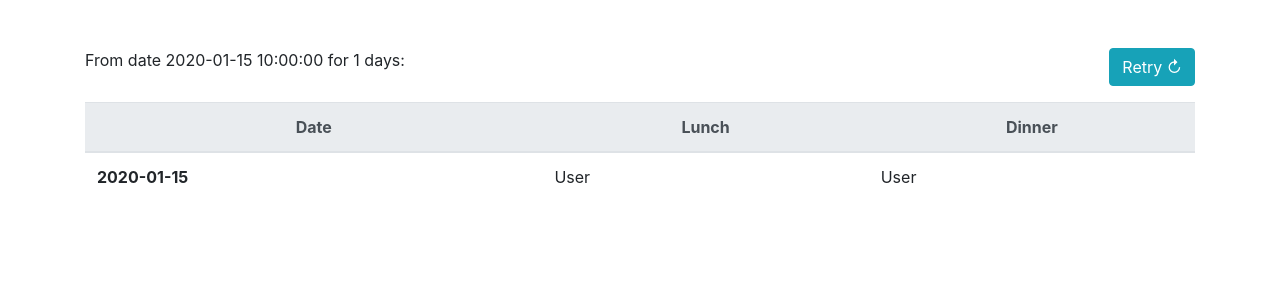
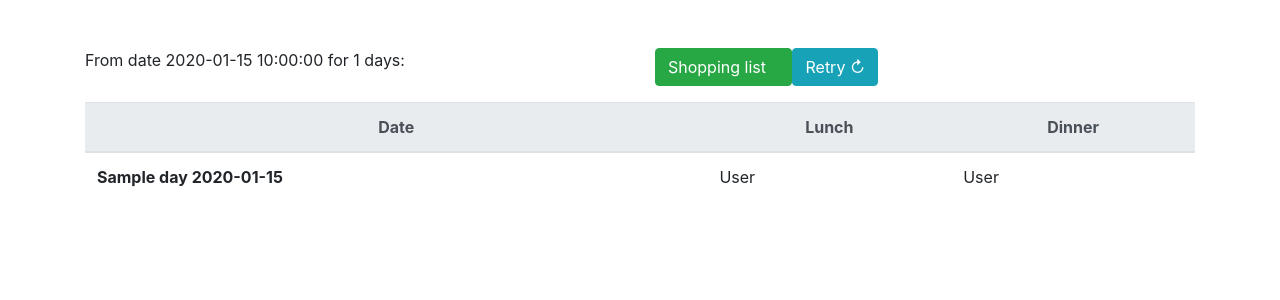
Before and after one commit to had/yummyweek, a Flask app: template app/templates/suggest.html in a window 1280 px wide. Shown: the part 70-370 px from the top of the page. Run offline with Flask 2, Linux system fonts and the light colour scheme; tables that the repository leaves empty hold one stand-in row (values such as "Sample post"); the template is opened without the code that fills it: values that come from a table or form of the project are taken from there, most other values are stand-ins (such as "Sample title", 1, 10 or a date in 2020); some libraries are stand-ins or nearby versions.

Commit message:
Added shopping list for suggestions

```diff
--- a/app/templates/base.html
+++ b/app/templates/base.html
@@ -31,7 +31,7 @@
                 </ul>
             </div>
         </nav>
-        <div class="container">
+        <div class="container pb-5">
             {% for message in get_flashed_messages() %}
                 <div class="alert alert-warning">
                     <button type="button" class="close" data-dismiss="alert">&times;</button>
--- a/app/templates/suggest.html
+++ b/app/templates/suggest.html
@@ -4,7 +4,13 @@
 
 <div class="row pb-3">
     <div class="col-sm">From date {{ start_date }} for {{ nb_days }} days:</div>
-    <div class="col-sm text-right"><a type="button" class="btn btn-info" href="{{url_for(".redo_suggest")}}"> Retry ↻ </a></div>
+
+    <div class="col-sm ">
+        <div class="btn-toolbar text-right" role="toolbar">
+            <a type="button" class="btn btn-success" href="{{url_for(".shoppinglist")}}"> Shopping list &nbsp&nbsp <i class="fa fa-list"></i> </a>
+            <a type="button" class="btn btn-info" href="{{url_for(".redo_suggest")}}"> Retry ↻ </a>
+        </div>
+    </div>
 </div>
 
 <div class="table-responsive-sm">
@@ -17,16 +23,16 @@
     </tr>
   </thead>
   <tbody>
-{% for d in dates %}
+{% for day,date in dates %}
     <tr>
-        <th scope="row text-center">{{d}}</th>
+        <th scope="row text-center">{{day}} {{date}}</th>
         <td>
             {{mealnames[suggested_lunches[loop.index0]]}}
-            <a type="button" class="btn btn-sm"  data-toggle="modal" data-target="#ModifySuggestionModal" data-date="{{d}}/L"> <i class="fas fa-edit"></i> </a>
+            <a type="button" class="btn btn-sm"  data-toggle="modal" data-target="#ModifySuggestionModal" data-date="{{date}}/L"> <i class="fas fa-edit"></i> </a>
         </td>
         <td>
             {{mealnames[suggested_dinners[loop.index0]]}}
-            <a type="button" class="btn btn-sm"  data-toggle="modal" data-target="#ModifySuggestionModal" data-date="{{d}}/D"> <i class="fas fa-edit"></i> </a>
+            <a type="button" class="btn btn-sm"  data-toggle="modal" data-target="#ModifySuggestionModal" data-date="{{date}}/D"> <i class="fas fa-edit"></i> </a>
         </td>
     </tr>
 {% endfor %}
@@ -49,9 +55,6 @@
                     {{ suggestionform.hidden_tag() }}
                     {{ render_field(suggestionform.suggestion, class="form-select suggestion-select2") }}
                     {{ render_field(suggestionform.submit) }}
-                    {# suggestionform.hidden_tag() }}
-                    {{ suggestionform.suggestion(class="form-select suggestion-select2") }}
-                    {{ suggestionform.submit() #}
                 </form>
             </div>
         </div>
```
Also changed, not shown: app/meals/meal_dao.py (+33 -1 lines), app/meals/models.py (+9 -0 lines), app/planner/views.py (+13 -2 lines), app/templates/shoppinglist.html (added, +13 -0 lines).
